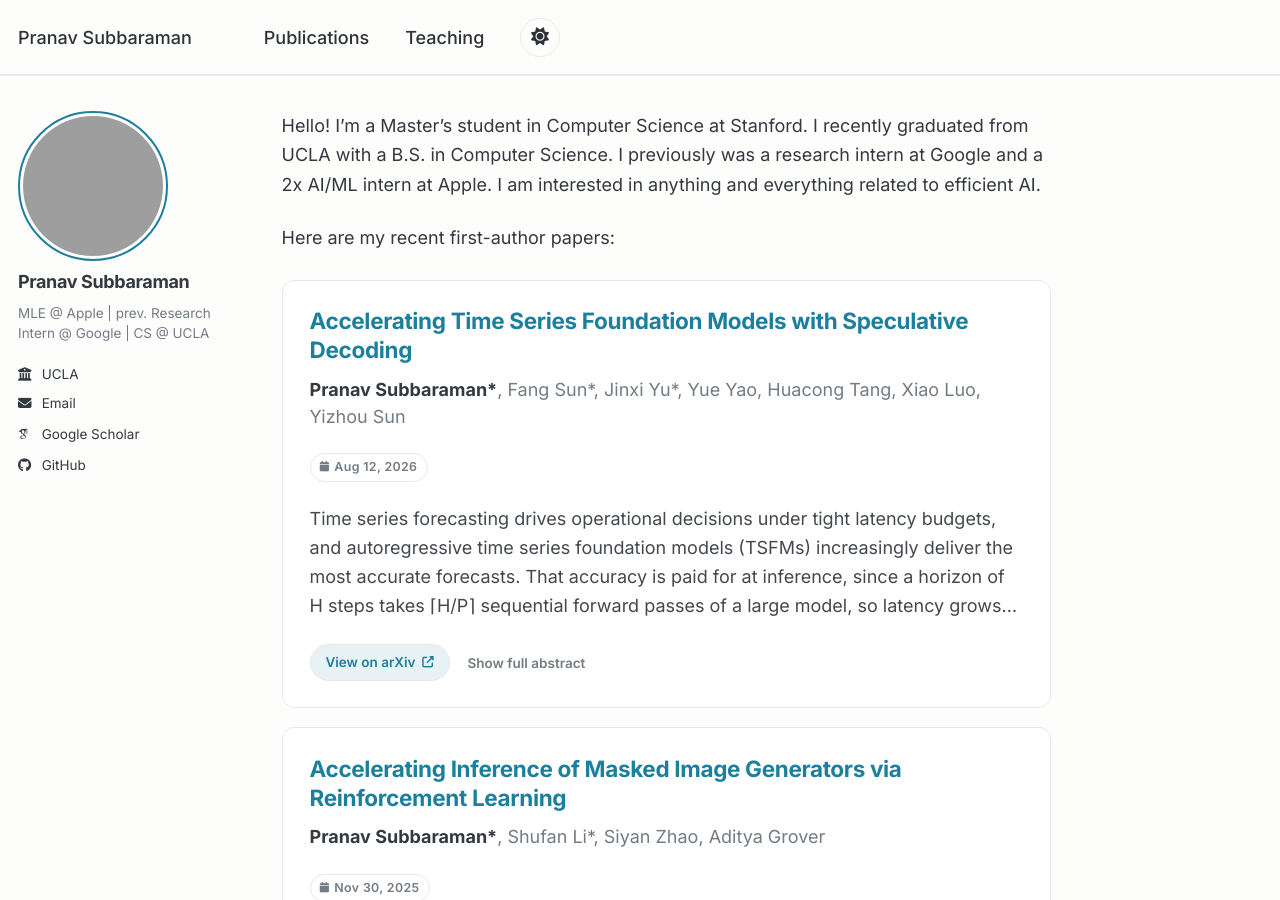
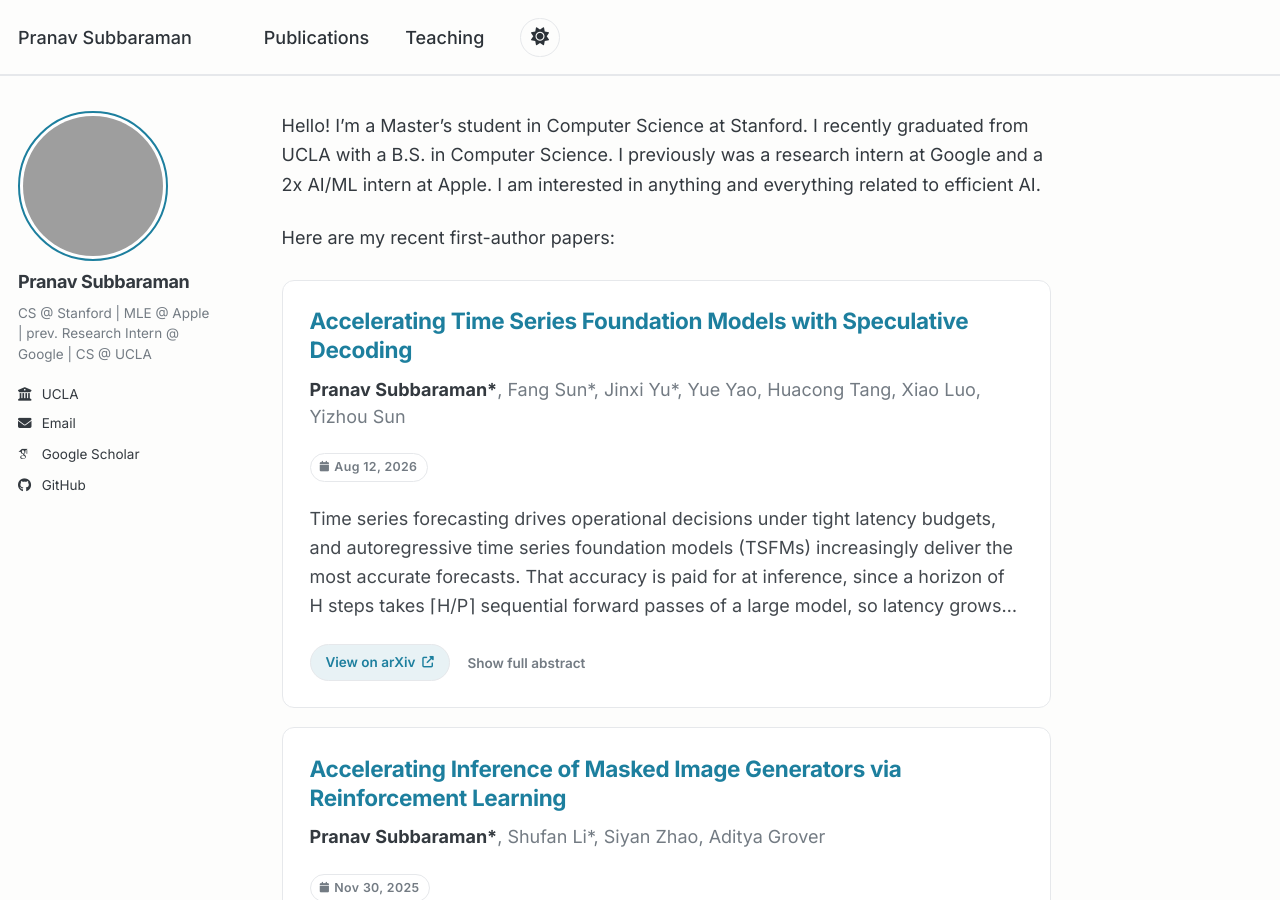
Before and after one commit to PranavSubbaraman/pranavsubbaraman.github.io, a Jekyll site: the page built from _pages/about.md, in a window 1280 px wide and 900 px high. Built offline with Jekyll 4.4.1, drawn with Linux system fonts in a browser that asks for light colours; some web fonts are replaced; a script bundle is joined from its source files by our own code; library files that are not in the unit come from our copies.

Commit message:
Update _config.yml

```diff
--- a/_config.yml
+++ b/_config.yml
@@ -26,7 +26,7 @@ author:
   avatar           : "headshot.jpg"
   name             : "Pranav Subbaraman"
   pronouns         : # example: "she/her"
-  bio              : "MLE @ Apple | prev. Research Intern @ Google | CS @ UCLA"
+  bio              : "CS @ Stanford | MLE @ Apple | prev. Research Intern @ Google | CS @ UCLA"
   location         : # URL
   employer         : "UCLA"
   uri              : # URL
```
